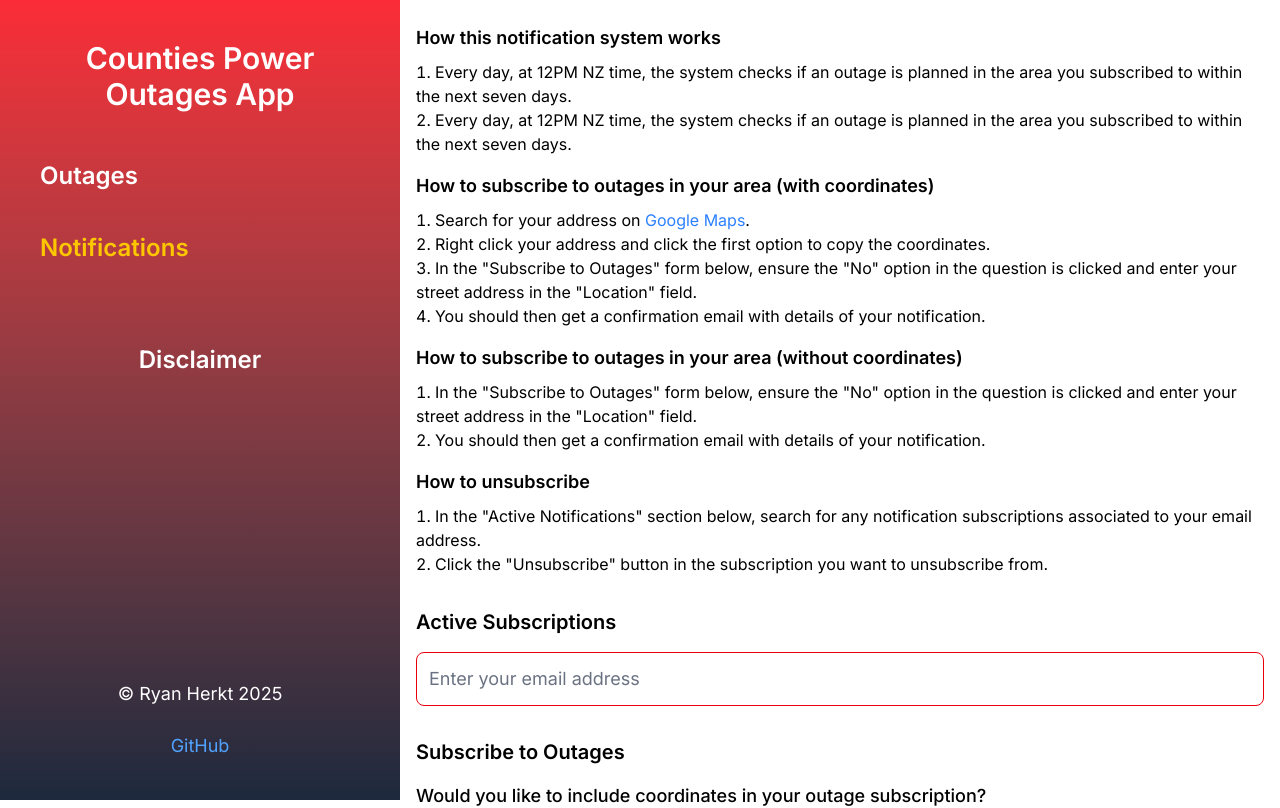
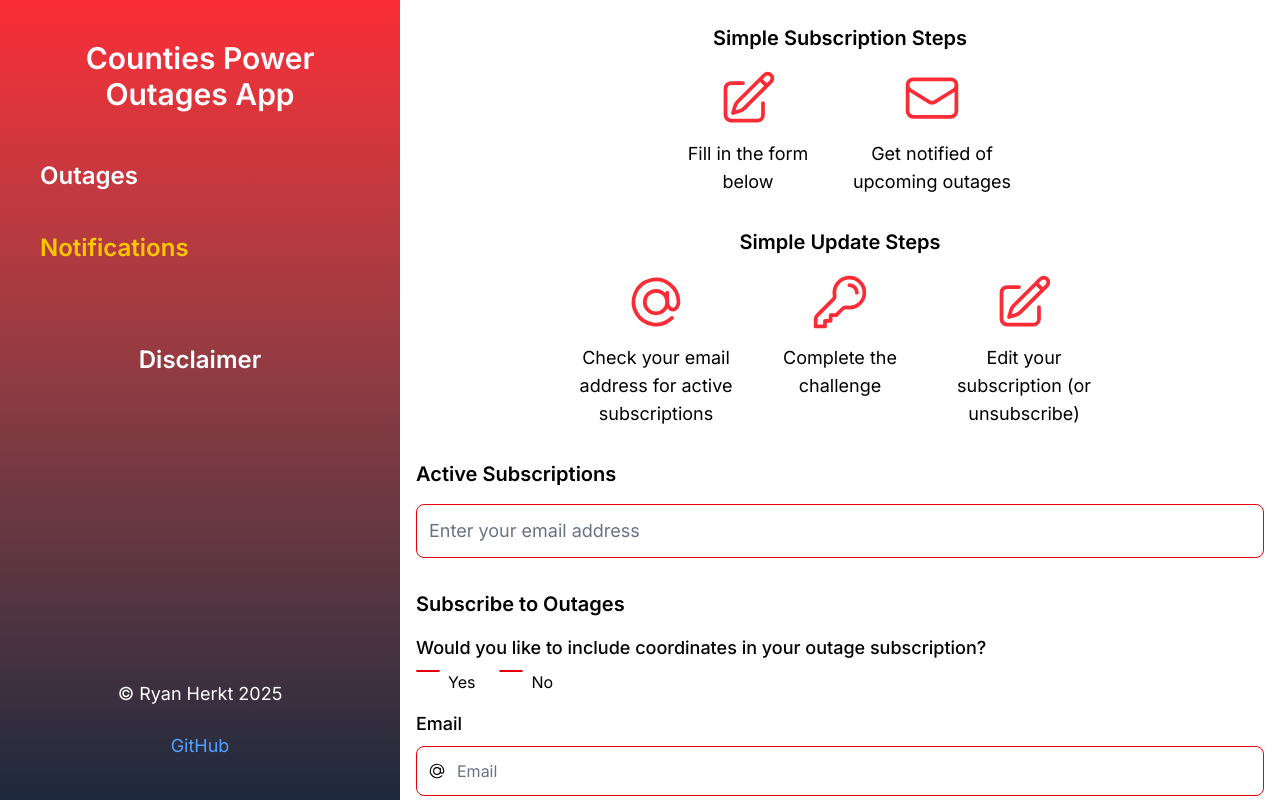
Before and after one commit to ryanherkt3/counties-power-outages, a Next.js app: page /notifications in a window 1280 px wide. Shown: the top 808 px of the page. Built offline with nearby package versions, Linux system fonts and the light colour scheme.

Commit message:
Simplify notificatons page explanations

```diff
--- a/app/content.json
+++ b/app/content.json
@@ -1,15 +1,5 @@
 {
     "disclaimer": "This app is not built by Counties Power, nor does it have any affiliation with the existing app they have built.",
-    "how-notifs-work-1": "Every day, at 12PM NZ time, the system checks if an outage is planned in the area you subscribed to within the next seven days.",
-    "how-notifs-work-2": "If one is, you will receive an email with details about the outage - when it is, the start and end times, and how many customers are affected. You may also receive future emails if the status of the outage changes.",
-    "subscribe-with-coords-1": "Search for your address on $mapsLink",
-    "subscribe-with-coords-2": "Right click your address and click the first option to copy the coordinates.",
-    "subscribe-with-coords-3": "In the \"Subscribe to Outages\" form below, ensure the \"No\" option in the question is clicked and enter your street address in the \"Location\" field.",
-    "subscribe-with-coords-4": "You should then get a confirmation email with details of your notification.",
-    "subscribe-without-coords-1": "In the \"Subscribe to Outages\" form below, ensure the \"No\" option in the question is clicked and enter your street address in the \"Location\" field.",
-    "subscribe-without-coords-2": "You should then get a confirmation email with details of your notification.",
-    "unsubscribe-1": "In the \"Active Notifications\" section below, search for any notification subscriptions associated to your email address.",
-    "unsubscribe-2": "Click the \"Unsubscribe\" button in the subscription you want to unsubscribe from.",
 
     "notif-sub-form-location-placeholder": "Enter the location / area where you would like to be notified for (e.g. Smith Street)",
     "notif-sub-form-one-field-change": "Please ensure at least one field has been changed before submitting",
--- a/components/common/menu.tsx
+++ b/components/common/menu.tsx
@@ -138,7 +138,7 @@ export default function Menu() {
         <div className="flex flex-col h-screen p-10 gap-12 fixed w-[400px] bg-linear-to-b from-red-500 to-slate-800">
             <Link
                 href="/"
-                className='text-3xl text-center font-semibold text-white hover:text-white/60'
+                className='text-3xl text-center font-semibold text-white hover:text-yellow-400/80'
             >
                 Counties Power Outages App
             </Link>
@@ -149,7 +149,7 @@ export default function Menu() {
                     }
                     <div
                         className={
-                            `text-2xl font-semibold text-white hover:text-white/60
+                            `text-2xl font-semibold text-white hover:text-yellow-400/80
                             cursor-pointer mt-10 text-center`
                         }
                         onClick={
@@ -187,7 +187,7 @@ function getMenuLinks(isSmallMenu: boolean, links: MenuLink[], resetSmallNavOpen
                             'text-xl': isSmallMenu,
                             'text-2xl': !isSmallMenu,
                             'text-black hover:text-yellow-600/60': pathname !== href && isSmallMenu,
-                            'text-white hover:text-white/60': pathname !== href && !isSmallMenu,
+                            'text-white hover:text-yellow-400/80': pathname !== href && !isSmallMenu,
                             'text-yellow-600 hover:text-yellow-600/60': pathname === href && isSmallMenu,
                             'text-yellow-400 hover:text-yellow-400/80': pathname === href && !isSmallMenu,
                         },
--- a/components/notifications/notifications-client.tsx
+++ b/components/notifications/notifications-client.tsx
@@ -9,92 +9,11 @@ import Search from '@/components/search';
 import { getSubscriptions } from '@/lib/actions';
 import { ChallengeOutcome, ChallengeVariables } from '@/lib/definitions';
 import { useState, useEffect } from 'react';
+import { AtSymbolIcon, EnvelopeIcon, KeyIcon, PencilIcon, PencilSquareIcon } from '@heroicons/react/24/outline';
 
 export default function NotificationsClient() {
     const email = useSearchParams().get('email') || '';
     const router = useRouter();
-
-    const mapsLink = (
-        <span>
-            <a
-                className="visited:text-purple-500 hover:text-blue-500 text-blue-500"
-                href="https://www.google.com/maps/"
-                target="_blank"
-            >
-                Google Maps
-            </a>.</span>
-    );
-
-    const notifsInfo = [
-        {
-            key: 'how-notifs-work',
-            title: 'How this notification system works',
-            listItems: [
-                {
-                    key: 'how-notifs-work-1',
-                    content: content['how-notifs-work-1']
-                },
-                {
-                    key: 'how-notifs-work-2',
-                    content: content['how-notifs-work-1']
-                },
-            ],
-            note: null,
-        },
-        {
-            key: 'subscribe-with-coords',
-            title: 'How to subscribe to outages in your area (with coordinates)',
-            listItems: [
-                {
-                    key: 'subscribe-with-coords-1',
-                    content: content['subscribe-with-coords-1']
-                },
-                {
-                    key: 'subscribe-with-coords-2',
-                    content: content['subscribe-with-coords-2']
-                },
-                {
-                    key: 'subscribe-with-coords-3',
-                    content: content['subscribe-with-coords-3']
-                },
-                {
-                    key: 'subscribe-with-coords-4',
-                    content: content['subscribe-with-coords-4']
-                }
-            ],
-            note: null,
-        },
-        {
-            key: 'subscribe-without-coords',
-            title: 'How to subscribe to outages in your area (without coordinates)',
-            listItems: [
-                {
-                    key: 'subscribe-without-coords-1',
-                    content: content['subscribe-without-coords-1']
-                },
-                {
-                    key: 'subscribe-without-coords-2',
-                    content: content['subscribe-without-coords-2']
-                }
-            ],
-            note: null,
-        },
-        {
-            key: 'unsubscribe',
-            title: 'How to unsubscribe',
-            listItems: [
-                {
-                    key: 'unsubscribe-1',
-                    content: content['unsubscribe-1']
-                },
-                {
-                    key: 'unsubscribe-2',
-                    content: content['unsubscribe-2']
-                }
-            ],
-            note: null,
-        },
-    ];
 
     // Create empty object as only new subscriptions get created on this page
     const notifFormValues = {
@@ -144,41 +63,36 @@ export default function NotificationsClient() {
 
     return (
         <div className="flex flex-col gap-8 px-4 py-6 page-min-height">
-            <div className="flex flex-col gap-4">
-                {
-                    notifsInfo.map((item) => {
-                        return (
-                            <div
-                                key={item.key}
-                                className="flex flex-col gap-2"
-                            >
-                                <div className="text-lg font-semibold">{item.title}</div>
-                                <ol type="1" className="list-decimal list-inside">
-                                    {
-                                        item.listItems.map((listItem) => {
-                                            if (listItem.content.includes('$mapsLink')) {
-                                                return (
-                                                    <li key={listItem.key}>
-                                                        {listItem.content.replace('$mapsLink', '')} {mapsLink}
-                                                    </li>
-                                                );
-                                            }
+            <div className="flex flex-col gap-4 relative">
+                <div className="text-xl font-semibold text-center">Simple Subscription Steps</div>
+                <div className='flex flex-row gap-6 justify-center flex-wrap'>
+                    <div className='flex flex-col gap-3 w-40 items-center justify-start'>
+                        <PencilSquareIcon className='w-15 h-15 text-red-500'/>
+                        <span className='text-center text-lg'>Fill in the form below</span>
+                    </div>
+                    <div className='flex flex-col gap-3 w-40 items-center justify-start'>
+                        <EnvelopeIcon className='w-15 h-15 text-red-500'/>
+                        <span className='text-center text-lg'>Get notified of upcoming outages</span>
+                    </div>
+                </div>
+            </div>
 
-                                            return (
-                                                <li key={listItem.key}>{listItem.content}</li>
-                                            );
-                                        })
-                                    }
-                                    {
-                                        item.note ?
-                                            <span><span className="font-semibold">Note:</span>{item.note}</span> :
-                                            null
-                                    }
-                                </ol>
-                            </div>
-                        );
-                    })
-                }
+            <div className="flex flex-col gap-4 relative">
+                <div className="text-xl font-semibold text-center">Simple Update Steps</div>
+                <div className='flex flex-row gap-6 justify-center flex-wrap'>
+                    <div className='flex flex-col gap-3 w-40 items-center justify-start'>
+                        <AtSymbolIcon className='w-15 h-15 text-red-500'/>
+                        <span className='text-center text-lg'>Check your email address for active subscriptions</span>
+                    </div>
+                    <div className='flex flex-col gap-3 w-40 items-center justify-start'>
+                        <KeyIcon className='w-15 h-15 text-red-500'/>
+                        <span className='text-center text-lg'>Complete the challenge</span>
+                    </div>
+                    <div className='flex flex-col gap-3 w-40 items-center justify-start'>
+                        <PencilSquareIcon className='w-15 h-15 text-red-500'/>
+                        <span className='text-center text-lg'>Edit your subscription (or unsubscribe)</span>
+                    </div>
+                </div>
             </div>
 
             <div className="flex flex-col gap-4 relative">
```
